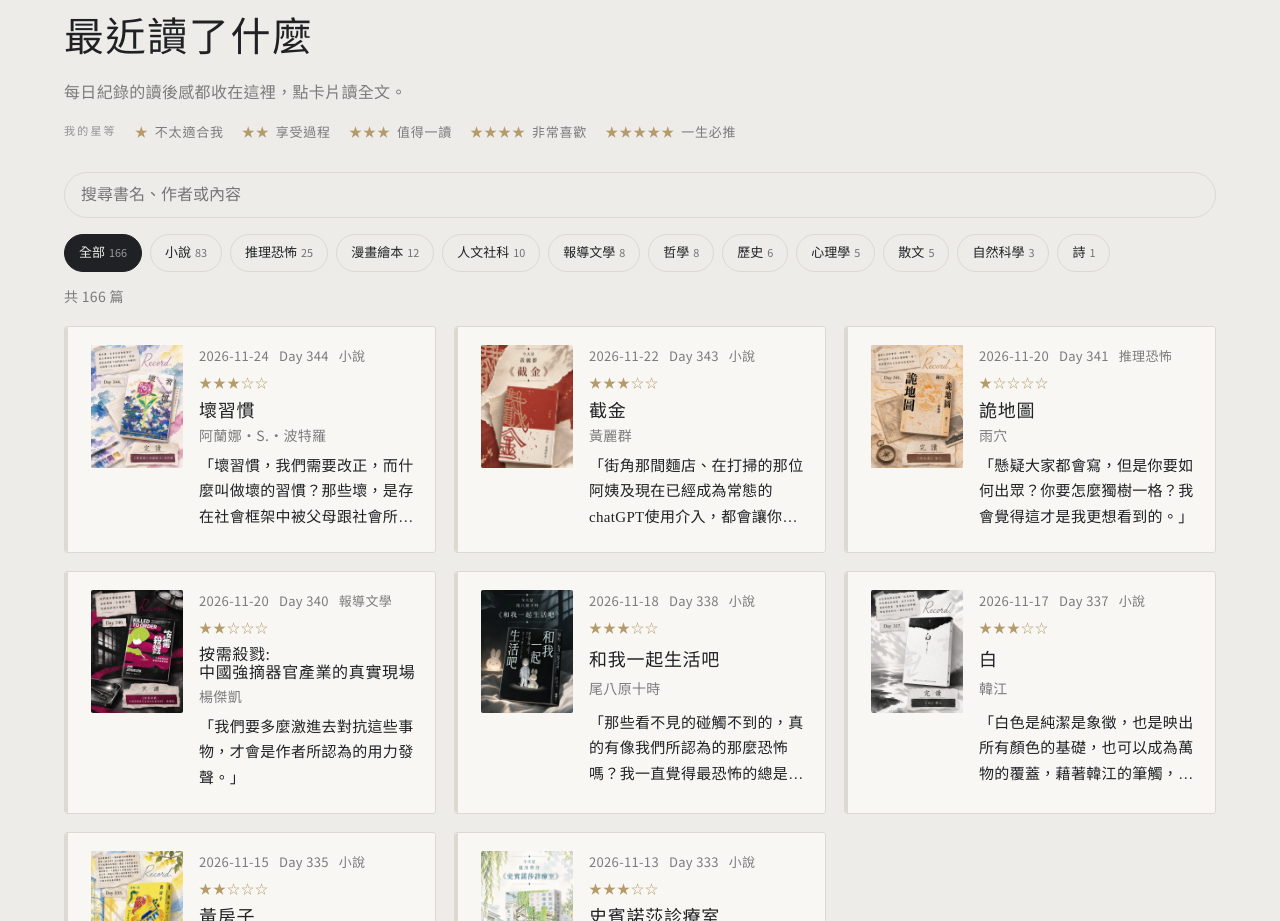
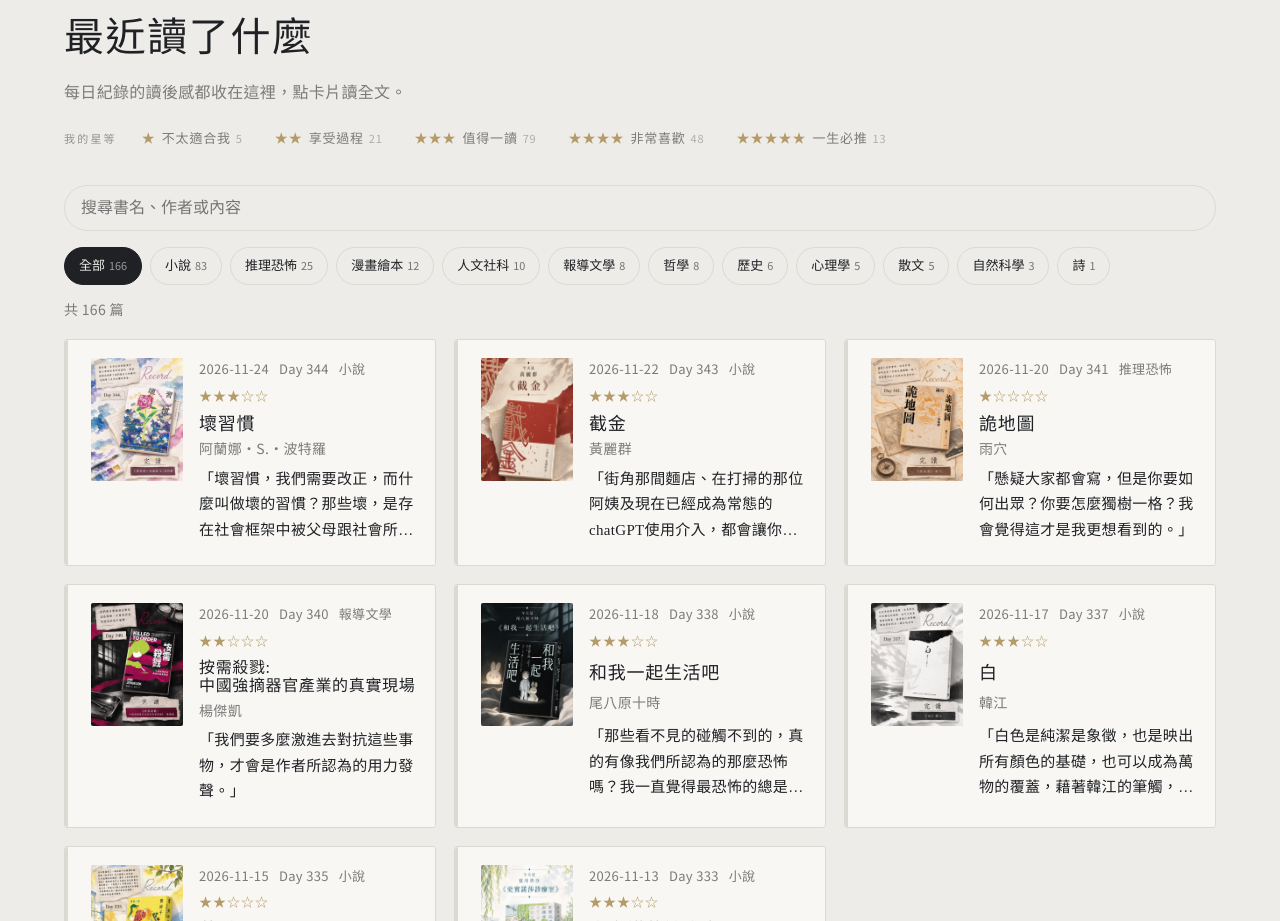
Before and after one commit to tyty6042509-cmyk/yu-site, a plain HTML site: page index.html in a window 1280 px wide. Shown: the part 2268-3189 px from the top of the page. Drawn offline with nearby package versions, Linux system fonts and the light colour scheme; a web font is replaced by a local one.

Commit message:
Add files via upload

```diff
--- a/index.html
+++ b/index.html
@@ -327,6 +327,12 @@ footer .no{justify-content:center}
 .legend{display:flex;flex-wrap:wrap;gap:6px 18px;margin:14px 0 0;font-size:13px;color:var(--muted);letter-spacing:.06em}
 .legend .lg-t{letter-spacing:.2em;font-size:11px;opacity:.8}
 .legend b{color:var(--gold);font-weight:400;letter-spacing:1px;margin-right:6px}
+.legend{align-items:center;gap:6px 6px}.legend .lg-t{margin-right:6px}
+.legend .star{display:inline-flex;align-items:center;min-height:36px;padding:0 12px;border:1px solid transparent;border-radius:999px;background:none;color:inherit;font:inherit;font-size:13px;letter-spacing:.06em;cursor:pointer;transition:border-color .2s,background .2s}
+.legend .star:hover{border-color:var(--line)}
+.legend .star[aria-pressed=true]{background:var(--ink);color:var(--bg);border-color:var(--ink)}
+.legend .star small{opacity:.55;margin-left:5px;font-size:11px}
+.legend .star:focus-visible{outline:2px solid var(--gold);outline-offset:2px}
 .rlabel{color:var(--muted)}
 
 /* 聚會現場：點照片看會後感 */
@@ -456,7 +462,7 @@ a.rcard{text-decoration:none;color:inherit}
   <p class="no"><b>02</b><i></i>READING NOTES</p>
   <h2>最近讀了什麼</h2>
   <p class="muted">每日紀錄的讀後感都收在這裡，點卡片讀全文。</p>
-  <p class="legend" aria-label="星等說明"><span class="lg-t">我的星等</span><span><b>★</b>不太適合我</span><span><b>★★</b>享受過程</span><span><b>★★★</b>值得一讀</span><span><b>★★★★</b>非常喜歡</span><span><b>★★★★★</b>一生必推</span></p>
+  <div class="legend" role="group" aria-label="依星等篩選"><span class="lg-t">我的星等</span><button type="button" class="star" data-r="1" aria-pressed="false"><b>★</b>不太適合我<small></small></button><button type="button" class="star" data-r="2" aria-pressed="false"><b>★★</b>享受過程<small></small></button><button type="button" class="star" data-r="3" aria-pressed="false"><b>★★★</b>值得一讀<small></small></button><button type="button" class="star" data-r="4" aria-pressed="false"><b>★★★★</b>非常喜歡<small></small></button><button type="button" class="star" data-r="5" aria-pressed="false"><b>★★★★★</b>一生必推<small></small></button></div>
   <div class="tools"><input class="search" id="q" type="search" placeholder="搜尋書名、作者或內容" aria-label="搜尋讀後感"></div>
   <div class="chips" id="chips" role="group" aria-label="分類"></div>
   <p class="count" id="count"></p>
@@ -637,7 +643,7 @@ const CC={'小說':'#7a4e33','推理恐怖':'#3a4246','人文社科':'#2f5a55','
 const reader=$('#reader'),sheet=$('#sheet');
 const tc=t=>{const n=[...t].length;return n>40?'t3':n>24?'t2':n>14?'t1':''};
 const N=()=>matchMedia('(max-width:700px)').matches?5:8;
-let all=[],view=[],shown=N(),cat='全部',q='';
+let all=[],view=[],shown=N(),cat='全部',q='',star=0;
 const RL={1:'不太適合我',2:'享受過程',3:'值得一讀',4:'非常喜歡',5:'一生必推'};
 const rlabel=r=>RL[(String(r).match(/★/g)||[]).length]||'';
 const cut=(s,n)=>s.length>n?s.slice(0,n)+'…':s;
@@ -678,8 +684,8 @@ function setURL(b){
 }
 function render(){
   const k=q.trim().toLowerCase();
-  view=all.filter(b=>(cat==='全部'||b.cat===cat)&&(!k||(b.title+b.author+b.quote+b.note).toLowerCase().includes(k)));
-  $('#count').textContent=`共 ${view.length} 篇`;
+  view=all.filter(b=>(cat==='全部'||b.cat===cat)&&(!star||(String(b.rating).match(/★/g)||[]).length===star)&&(!k||(b.title+b.author+b.quote+b.note).toLowerCase().includes(k)));
+  $('#count').textContent=`共 ${view.length} 篇${star?`・${'★'.repeat(star)} ${RL[star]}（再點一次取消）`:''}`;
   $('#rgrid').innerHTML=view.length?view.slice(0,shown).map((b,i)=>`<a class="rcard${b.cover?' hasc':''}" href="${bk(b)}" data-i="${i}" style="--c:${CC[b.cat]||CC['未分類']}">${b.cover?`<span class="cimg"><img src="${esc(src(b.cover))}" alt="" loading="lazy"></span>`:''}
    <div class="rmeta"><span>${esc(b.date)}</span>${b.day?`<span>${esc(dayLabel(b))}</span>`:''}<span>${esc(b.cat)}</span>${b.rating?`<span class="stars">${esc(b.rating)}</span>`:''}</div>
    <h3 class="${tc(b.title)}">${segT(b.title)}</h3><p class="au">${esc(b.author)}</p>${excerpt(b)?`<q>${esc(excerpt(b))}</q>`:''}</a>`).join(''):'<p class="empty">找不到符合的讀後感，換個關鍵字試試。</p>';
@@ -691,6 +697,9 @@ function chips(){
   $('#chips').innerHTML=cats.map(c=>`<button class="chip" aria-pressed="${c===cat}" data-c="${c}">${c}<small>${c==='全部'?all.length:n[c]}</small></button>`).join('');
 }
 $('#chips').addEventListener('click',e=>{const b=e.target.closest('.chip');if(!b)return;cat=b.dataset.c;shown=N();chips();render()});
+document.querySelector('.legend').addEventListener('click',e=>{const b=e.target.closest('.star');if(!b)return;const r=+b.dataset.r;star=star===r?0:r;
+  document.querySelectorAll('.legend .star').forEach(x=>x.setAttribute('aria-pressed',+x.dataset.r===star));shown=N();render()});
+function starCounts(){const n={};all.forEach(b=>{const r=(String(b.rating).match(/★/g)||[]).length;n[r]=(n[r]||0)+1});document.querySelectorAll('.legend .star').forEach(x=>x.querySelector('small').textContent=n[x.dataset.r]||0)}
 $('#q').addEventListener('input',e=>{q=e.target.value;shown=N();render()});
 $('#moreBtn').addEventListener('click',()=>{shown+=N();render()});
 $('#lessBtn').addEventListener('click',()=>{shown=N();render();jump('#reviews')});
@@ -733,7 +742,7 @@ Promise.all([fetch('reads.json').then(r=>r.json()),cfgP]).then(([d,c])=>{
   all=d.books.map(b=>({...b,cat:b.category||'未分類'}));
   $('#yearCount').textContent=c.yearCount??d.yearCount;$('#reviewCount').textContent=c.reviewCount??all.filter(b=>b.note).length;
   if(c.eventCount)$('#eventCount').textContent=c.eventCount;if(c.podcastCount)$('#podCount').textContent=c.podcastCount;
-  chips();render();
+  chips();starCounts();render();
 }).catch(()=>{$('#rgrid').innerHTML='<p class="empty">讀後感暫時載入不了，請稍後再試。</p>'});
 }
 </script>
```
